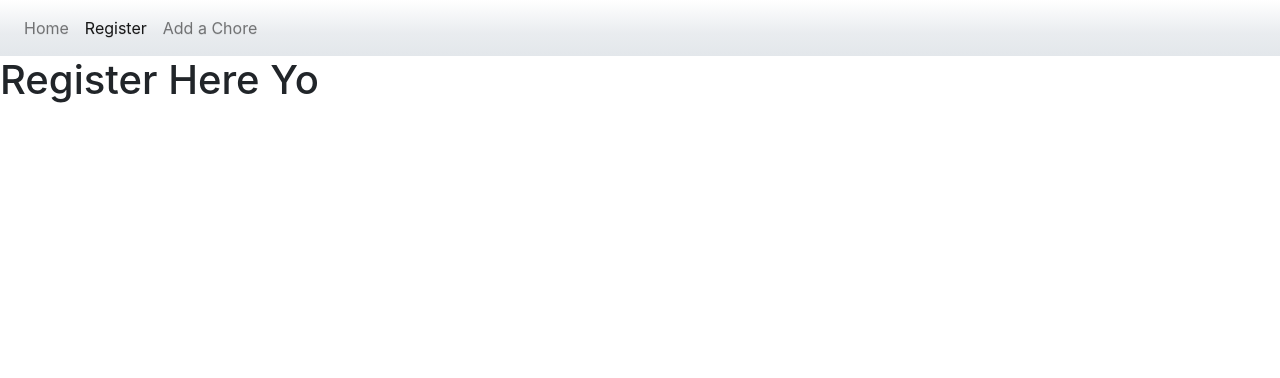
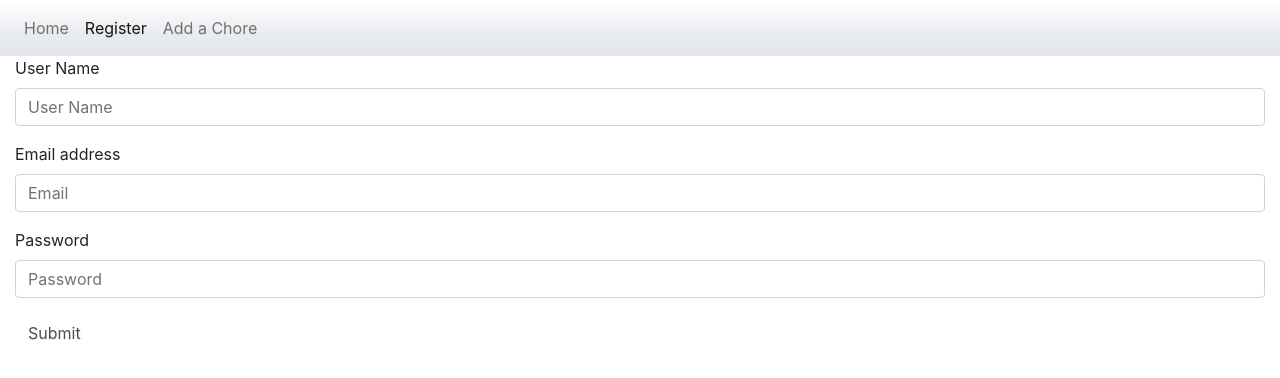
Before and after one commit to GRIFF91/Get-It-Done, a React (Create React App) app in the folder client/: page /register in a window 1280 px wide. Shown: the top 378 px of the page. Built offline with nearby package versions, Linux system fonts and the light colour scheme.

Commit message:
containers added

```diff
--- a/client/src/pages/addchore/addchore.js
+++ b/client/src/pages/addchore/addchore.js
@@ -5,9 +5,17 @@ import { Col, Row, Container } from "../../components/grid";
 class addChore extends Component {
     render() {
         return (
-            <div>
-                <h1>Add a Chore Yo</h1>
-            </div>
+            <Container fluid>
+                <form>
+                    <div class="form-group">
+                        <label for="AddAChoreHere">Add A Chore</label>
+                        <input type="addChore" class="form-control" id="AddAChore" placeholder="Add a chore by name here" />
+                    </div>
+                        <label for="Describe the Chore">Chore Description</label>
+                        <textarea class="form-control" rows="3" placeholder="Describe the chore here"></textarea>
+                        <button type="submit" class="btn btn-default">Submit</button>
+                </form>
+            </Container>
         );
     }
 }
--- a/client/src/pages/register/register.js
+++ b/client/src/pages/register/register.js
@@ -5,9 +5,23 @@ import { Col, Row, Container } from "../../components/grid";
 class register extends Component {
     render() {
         return (
-            <div>
-                <h1>Register Here Yo</h1>
-            </div>
+            <Container fluid>
+                <form>
+                    <div class="form-group">
+                        <label for="exampleInputEmail1">User Name</label>
+                        <input type="username" class="form-control" id="ExampleUser1" placeholder="User Name" />
+                    </div>
+                    <div class="form-group">
+                        <label for="exampleInputEmail1">Email address</label>
+                        <input type="email" class="form-control" id="exampleInputEmail1" placeholder="Email" />
+                    </div>
+                    <div class="form-group">
+                        <label for="exampleInputPassword1">Password</label>
+                        <input type="password" class="form-control" id="exampleInputPassword1" placeholder="Password" />
+                    </div>
+                    <button type="submit" class="btn btn-default">Submit</button>
+                </form>
+            </Container>
         );
     }
 }
```
